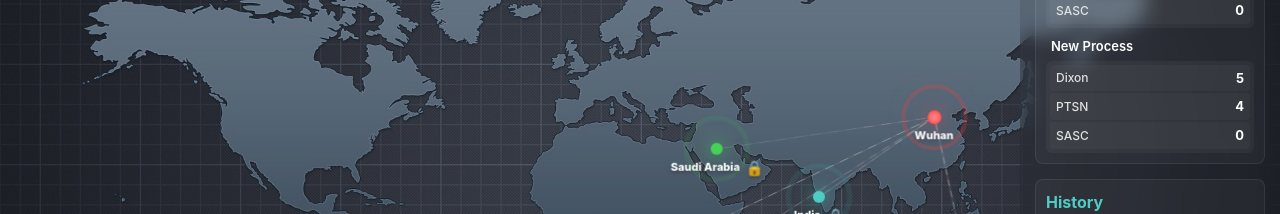
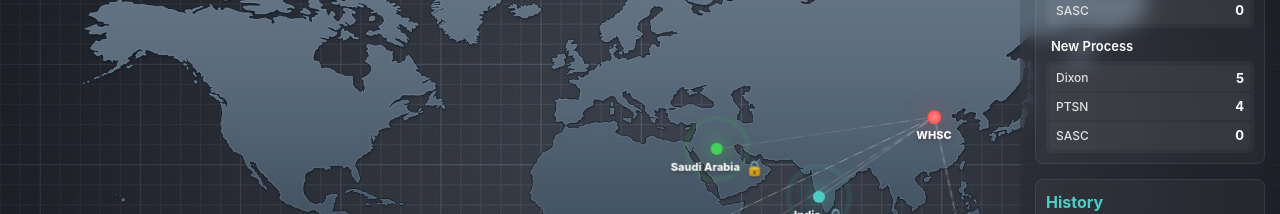
Before and after one commit to lanxiaoxing/AiFactory, a React (Vite) app: page / in a window 1280 px wide. Shown: the part 235-449 px from the top of the page. Built offline with nearby package versions, Linux system fonts and the light colour scheme.

Commit message:
refactor: Update Wuhan center name and remove pulse animation elements.

```diff
--- a/src/pages/Home/index.tsx
+++ b/src/pages/Home/index.tsx
@@ -9,8 +9,8 @@ import StatsPanel from '../../components/StatsPanel';
 
 // 武汉中心点
 const wuhanCenter = {
-  name: 'Wuhan',
-  nameEn: '武汉',
+  name: 'WHSC',
+  nameEn: '',
   position: { x: 73, y: 44 },
   color: '#FF4444',
 };
@@ -206,8 +206,6 @@ const Home: React.FC = () => {
           >
             <div className={styles.markerRing}></div>
             <div className={styles.markerCore}></div>
-            <div className={styles.wuhanPulse}></div>
-            <div className={styles.wuhanPulse2}></div>
             <div className={styles.markerLabel}>
               <div className={styles.labelName}>
                 {wuhanCenter.name}
```
